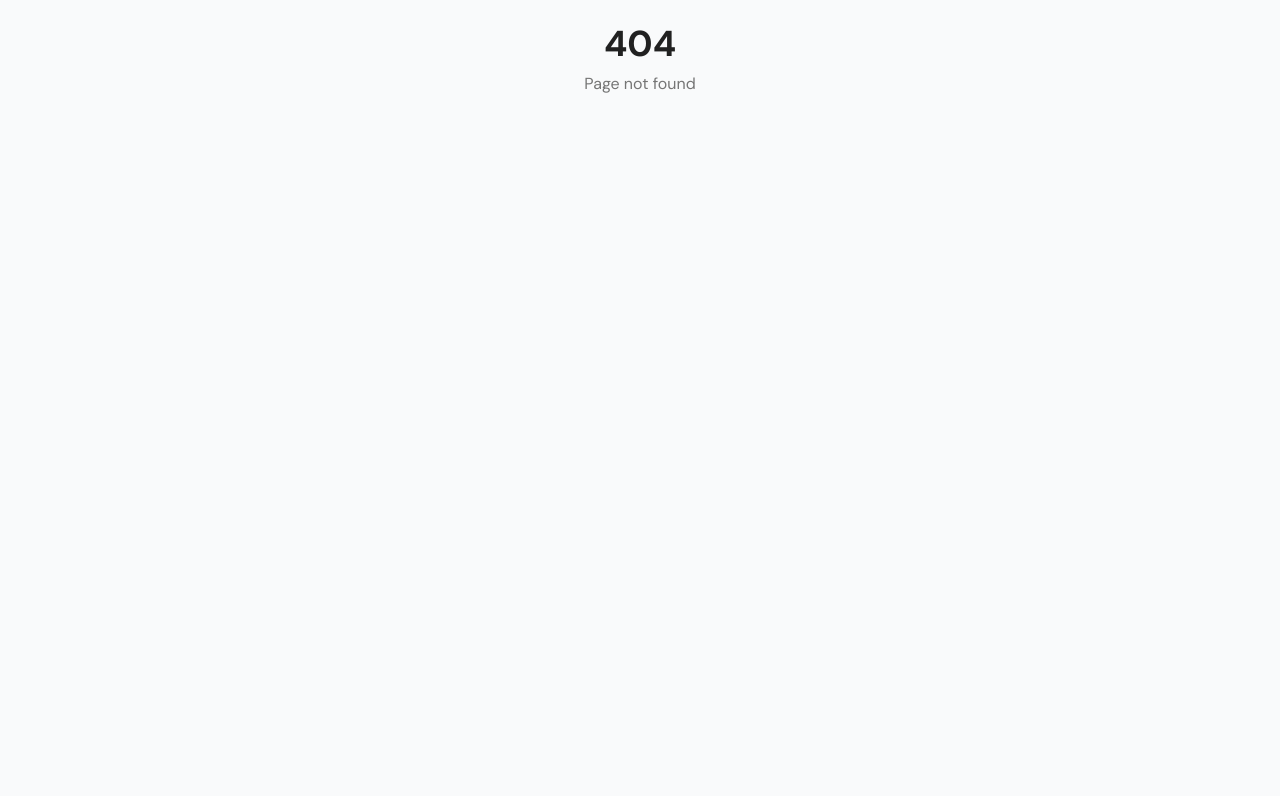
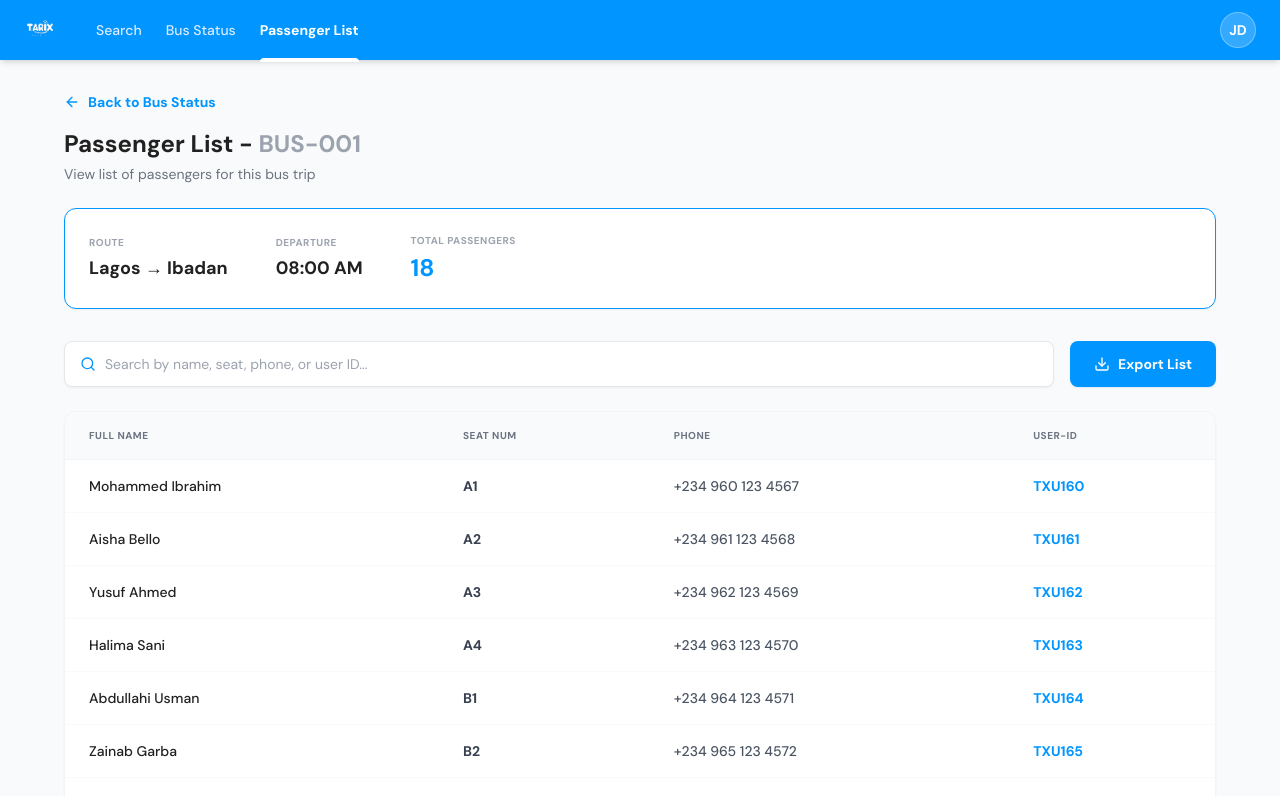
Before and after one commit to Triax-Ecosystem-Dev-Team/tarix-Ticketer, a React (Vite) app: page /bus-status/passengers/BUS-001 in a window 1280 px wide. Before the commit this address had no page. Shown: the top 796 px of the page. Built offline with nearby package versions, Linux system fonts and the light colour scheme.

Commit message:
feat: add bus status, passenger details, and passenger list views, along with new components, types, and routing.

```diff
--- a/package.json
+++ b/package.json
@@ -1,7 +1,7 @@
 {
-  "name": "tabix-header",
+  "name": "tarix-ticketer",
   "private": true,
-  "version": "0.0.0",
+  "version": "0.0.1",
   "type": "module",
   "scripts": {
     "dev": "vite",
--- a/src/modules/ticketer/components/cards/BusStatusCard.tsx
+++ b/src/modules/ticketer/components/cards/BusStatusCard.tsx
@@ -121,8 +121,20 @@ const BusStatusCard: React.FC<BusStatusCardProps> = ({ bus }) => {
                  </p>
              </div>
          </div>
-         <button className="flex items-center gap-1 text-[11px] font-bold text-[#0095FF] hover:text-[#007ACC] transition-colors">
-             View List <ChevronRight className="w-3.5 h-3.5" />
+         <button
+             onClick={() => {
+                 // Prevent bubbling if clicking the container
+                 // e.stopPropagation();
+                 // Assuming we want to navigate
+                 // For now, let's use window.location or navigate if available
+                 // But since useNavigate isn't imported, let's just make it a link or use proper navigation
+                 // Actually this component likely needs useNavigate
+             }}
+             className="flex items-center gap-1 text-[11px] font-bold text-[#0095FF] hover:text-[#007ACC] transition-colors"
+         >
+             <a href={`/bus-status/passengers/${bus.id}`} className="flex items-center gap-1">
+                View List <ChevronRight className="w-3.5 h-3.5" />
+             </a>
          </button>
       </div>
 
--- a/src/modules/ticketer/views/BusStatusPage.tsx
+++ b/src/modules/ticketer/views/BusStatusPage.tsx
@@ -47,7 +47,7 @@ const BusStatusPage: React.FC = () => {
             <img src={logoWhite} alt="TARIX Logo" className="h-8 w-auto" />
 
             <nav className="flex items-center gap-6">
-                <button className="text-blue-100 text-sm font-medium hover:text-white transition-colors">Search</button>
+                <button onClick={() => navigate('/')} className="text-blue-100 text-sm font-medium hover:text-white transition-colors">Search</button>
                 <div className="relative py-5">
                     <button className="text-white text-sm font-bold">Bus Status</button>
                     <div className="absolute bottom-0 left-0 w-full h-1 bg-white rounded-t-full" />
--- a/src/modules/ticketer/views/PassengerDetails.tsx
+++ b/src/modules/ticketer/views/PassengerDetails.tsx
@@ -13,7 +13,7 @@ const PassengerDetails: React.FC = () => {
     // Simulate API call/processing
     setTimeout(() => {
         // Navigate to next step (e.g., Seat Selection)
-        // navigate('/booking/seat-selection');
+        navigate('/booking/select-seat');
         console.log('Navigate to next step');
         setIsLoading(false);
     }, 1500);
@@ -225,6 +225,7 @@ const PassengerDetails: React.FC = () => {
             <div className="space-y-3 pt-4">
                 <button
                     type="submit"
+
                     className="w-full bg-[#00C853] text-white py-3.5 rounded-xl font-bold text-sm hover:bg-[#00A844] active:scale-[0.98] transition-all shadow-md hover:shadow-lg"
                 >
                     Continue
--- /dev/null
+++ b/src/modules/ticketer/views/PassengerList.tsx
@@ -0,0 +1,159 @@
+import React, { useState } from 'react';
+import { useParams, useNavigate } from 'react-router-dom';
+import { ArrowLeft, Search, Download, User } from 'lucide-react';
+import { busStatusData } from '../data/busStatusData';
+import logoWhite from '../../../assets/images/logo-white.webp';
+import { Passenger } from '../types';
+
+// Mock passenger data generator
+const generateMockPassengers = (count: number): Passenger[] => {
+  return Array.from({ length: count }).map((_, i) => ({
+    id: `TXU${160 + i}`,
+    fullName: [
+      'Mohammed Ibrahim', 'Aisha Bello', 'Yusuf Ahmed', 'Halima Sani',
+      'Abdullahi Usman', 'Zainab Garba', 'Ibrahim Musa', 'Fatima Aliyu',
+      'Umar Hassan', 'Hadiza Mohammed', 'Sani Abubakar', 'Rahma Bala',
+      'Kabir Yusuf', 'Safiya Umar', 'Bashir Ibrahim', 'Amina Abdullahi',
+      'Aliyu Sani', 'Hauwa Hassan', 'Garba Musa', 'Khadija Ahmed',
+      'Hassan Bello', 'Maryam Garba', 'Tijani Aliyu', "Asma'u Usman"
+    ][i % 24],
+    seatNumber: `${['A', 'B', 'C', 'D', 'E', 'F'][Math.floor(i / 4)]}${(i % 4) + 1}`,
+    phone: `+234 ${960 + i} 123 ${4567 + i}`,
+    userId: `TXU${160 + i}`
+  }));
+};
+
+const PassengerList: React.FC = () => {
+  const { busId } = useParams();
+  const navigate = useNavigate();
+  const [searchQuery, setSearchQuery] = useState('');
+
+  // Find bus details
+  const bus = busStatusData.find(b => b.id === busId);
+
+  // Generate passengers based on booked seats
+  const passengers = React.useMemo(() => {
+    if (!bus) return [];
+    return generateMockPassengers(bus.passengersBooked);
+  }, [bus]);
+
+  // Filter passengers
+  const filteredPassengers = passengers.filter(p =>
+    p.fullName.toLowerCase().includes(searchQuery.toLowerCase()) ||
+    p.id.toLowerCase().includes(searchQuery.toLowerCase()) ||
+    p.phone.includes(searchQuery) ||
+    p.seatNumber.toLowerCase().includes(searchQuery.toLowerCase())
+  );
+
+  if (!bus) {
+    return <div className="p-8 text-center">Bus not found</div>;
+  }
+
+  return (
+    <div className="min-h-screen bg-gray-50 pb-20 relative">
+      {/* Header */}
+      <header className="bg-[#0095FF] h-[60px] px-6 flex items-center justify-between sticky top-0 z-50 shadow-md">
+        <div className="flex items-center gap-10">
+            <img src={logoWhite} alt="TARIX Logo" className="h-8 w-auto" />
+            <nav className="flex items-center gap-6">
+                <button onClick={() => navigate('/')} className="text-blue-100 text-sm font-medium hover:text-white transition-colors">Search</button>
+                <button onClick={() => navigate('/bus-status')} className="text-blue-100 text-sm font-medium hover:text-white transition-colors">Bus Status</button>
+                <div className="relative py-5">
+                    <button className="text-white text-sm font-bold">Passenger List</button>
+                    <div className="absolute bottom-0 left-0 w-full h-1 bg-white rounded-t-full" />
+                </div>
+            </nav>
+        </div>
+        <div className="w-9 h-9 rounded-full bg-white/20 flex items-center justify-center text-white text-sm font-bold border border-white/30">
+            JD
+        </div>
+      </header>
+
+      <div className="max-w-[1200px] mx-auto px-6 py-8">
+        {/* Back Link */}
+        <button
+          onClick={() => navigate('/bus-status')}
+          className="flex items-center gap-2 text-sm font-bold text-[#0095FF] mb-4 hover:underline"
+        >
+          <ArrowLeft className="w-4 h-4" /> Back to Bus Status
+        </button>
+
+        {/* Title */}
+        <h1 className="text-2xl font-bold text-text-dark mb-1">
+          Passenger List - <span className="text-gray-400">{bus.id}</span>
+        </h1>
+        <p className="text-gray-500 text-sm mb-6">View list of passengers for this bus trip</p>
+
+        {/* Bus Summary Card */}
+        <div className="bg-white rounded-xl border border-[#0095FF] p-6 mb-8 flex flex-wrap gap-12 items-center shadow-sm">
+           <div>
+               <p className="text-[10px] font-bold text-gray-400 uppercase tracking-wider mb-1">ROUTE</p>
+               <p className="text-lg font-bold text-text-dark">{bus.origin} → {bus.destination}</p>
+           </div>
+           <div>
+               <p className="text-[10px] font-bold text-gray-400 uppercase tracking-wider mb-1">DEPARTURE</p>
+               <p className="text-lg font-bold text-text-dark">{bus.departureTime}</p>
+           </div>
+           <div>
+               <p className="text-[10px] font-bold text-gray-400 uppercase tracking-wider mb-1">TOTAL PASSENGERS</p>
+               <p className="text-2xl font-bold text-[#0095FF]">{bus.passengersBooked}</p>
+           </div>
+        </div>
+
+        {/* Search & Export Bar */}
+        <div className="flex flex-col md:flex-row gap-4 mb-6">
+            <div className="relative flex-1">
+              <Search className="absolute left-4 top-1/2 -translate-y-1/2 w-4 h-4 text-[#0095FF]" />
+              <input
+                type="text"
+                placeholder="Search by name, seat, phone, or user ID..."
+                className="w-full pl-10 pr-4 py-3 bg-white border border-gray-200 rounded-lg text-sm focus:outline-none focus:border-[#0095FF] focus:ring-2 focus:ring-[#0095FF]/10 transition-all shadow-sm"
+                value={searchQuery}
+                onChange={(e) => setSearchQuery(e.target.value)}
+              />
+            </div>
+            <button className="flex items-center gap-2 px-6 py-3 bg-[#0095FF] text-white rounded-lg text-sm font-bold hover:bg-[#0086E6] transition-colors shadow-sm shadow-blue-100">
+                <Download className="w-4 h-4" /> Export List
+            </button>
+        </div>
+
+        {/* Passenger Table */}
+        <div className="bg-white rounded-xl border border-gray-100 shadow-sm overflow-hidden">
+            <div className="overflow-x-auto">
+                <table className="w-full">
+                    <thead>
+                        <tr className="bg-gray-50 border-b border-gray-100">
+                            <th className="px-6 py-4 text-left text-[10px] font-bold text-gray-500 uppercase tracking-wider">Full Name</th>
+                            <th className="px-6 py-4 text-left text-[10px] font-bold text-gray-500 uppercase tracking-wider">Seat Num</th>
+                            <th className="px-6 py-4 text-left text-[10px] font-bold text-gray-500 uppercase tracking-wider">Phone</th>
+                            <th className="px-6 py-4 text-left text-[10px] font-bold text-gray-500 uppercase tracking-wider">User-ID</th>
+                        </tr>
+                    </thead>
+                    <tbody className="divide-y divide-gray-50">
+                        {filteredPassengers.map((passenger) => (
+                            <tr key={passenger.id} className="hover:bg-blue-50/30 transition-colors">
+                                <td className="px-6 py-4">
+                                    <div className="flex items-center gap-3">
+                                        <div className="text-sm font-medium text-text-dark">{passenger.fullName}</div>
+                                    </div>
+                                </td>
+                                <td className="px-6 py-4 text-sm font-bold text-gray-700">{passenger.seatNumber}</td>
+                                <td className="px-6 py-4 text-sm text-gray-600 font-medium">{passenger.phone}</td>
+                                <td className="px-6 py-4 text-sm font-bold text-[#0095FF]">{passenger.userId}</td>
+                            </tr>
+                        ))}
+                    </tbody>
+                </table>
+            </div>
+
+            <div className="bg-gray-50 px-6 py-4 border-t border-gray-100 flex justify-between items-center">
+                <p className="text-xs font-bold text-gray-500">Showing {filteredPassengers.length} of {passengers.length} passengers</p>
+                <p className="text-xs text-gray-400">{bus.totalSeats - bus.seatsBooked} seats remaining</p>
+            </div>
+        </div>
+      </div>
+    </div>
+  );
+};
+
+export default PassengerList;
--- a/src/routes/index.tsx
+++ b/src/routes/index.tsx
@@ -11,6 +11,7 @@ import BookingSuccess from '../modules/ticketer/views/BookingSuccess';
 
 // Placeholder components
 import BusStatusPage from '../modules/ticketer/views/BusStatusPage';
+import PassengerList from '../modules/ticketer/views/PassengerList';
 
 const OverviewPage = () => (
   <div className="p-6">
@@ -75,6 +76,10 @@ export const router = createBrowserRouter([
         element: <BusStatusPage />,
       },
       {
+        path: 'bus-status/passengers/:busId',
+        element: <PassengerList />,
+      },
+      {
         path: 'overview',
         element: <OverviewPage />,
       },
```
Also changed, not shown: src/modules/ticketer/types/index.ts (+8 -0 lines).
